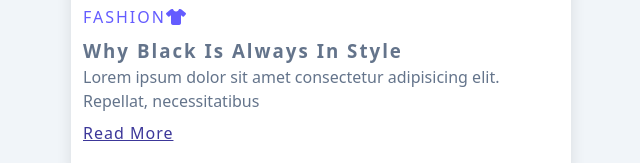
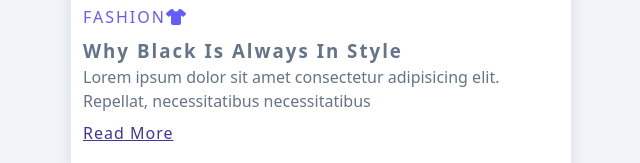
Before and after one commit to BusyBee15/HTML-CSS-Projects, a plain HTML site: page cards project/index.html in a window 1280 px wide. Shown: the part 1018-1181 px from the top of the page, without its empty margins (319-959 px from the left). Drawn offline with Linux system fonts and the light colour scheme.

Commit message:
completed cards project

```diff
--- a/cards project/index.html
+++ b/cards project/index.html
@@ -49,7 +49,7 @@
             <h3>why black is always in style</h3>
             <p>
               Lorem ipsum dolor sit amet consectetur adipisicing elit. Repellat,
-              necessitatibus
+              necessitatibus necessitatibus
             </p>
             <a href="#">read more</a>
           </div>
```
